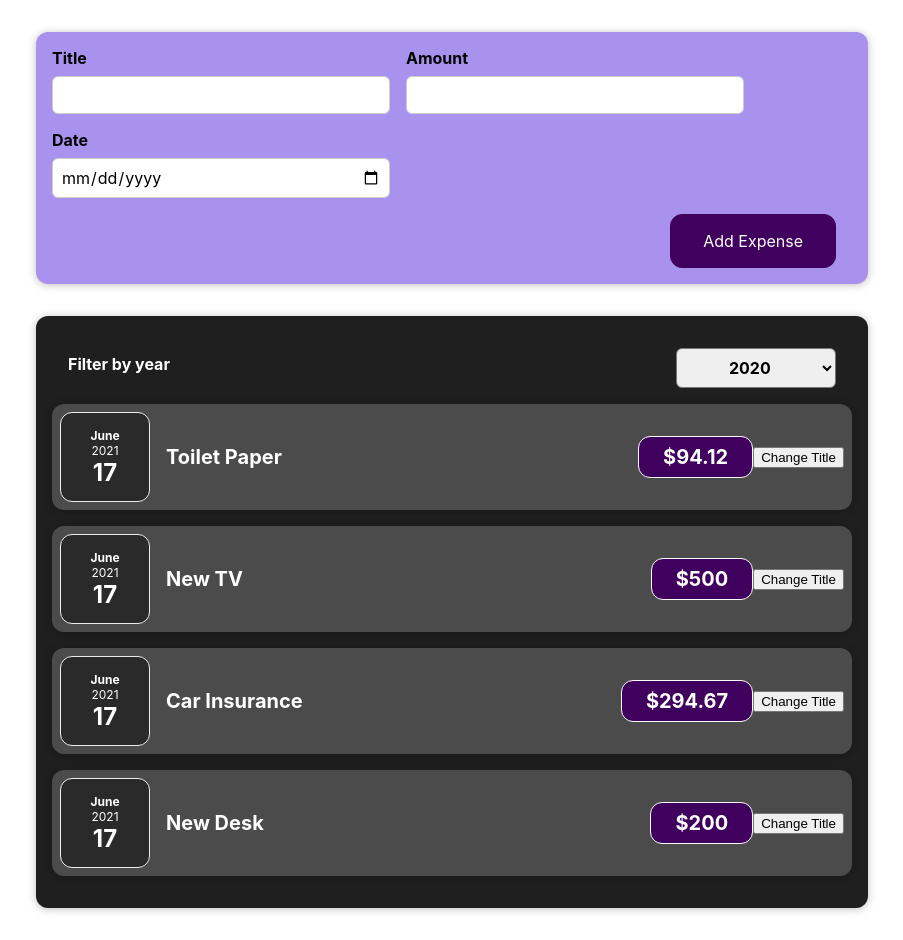
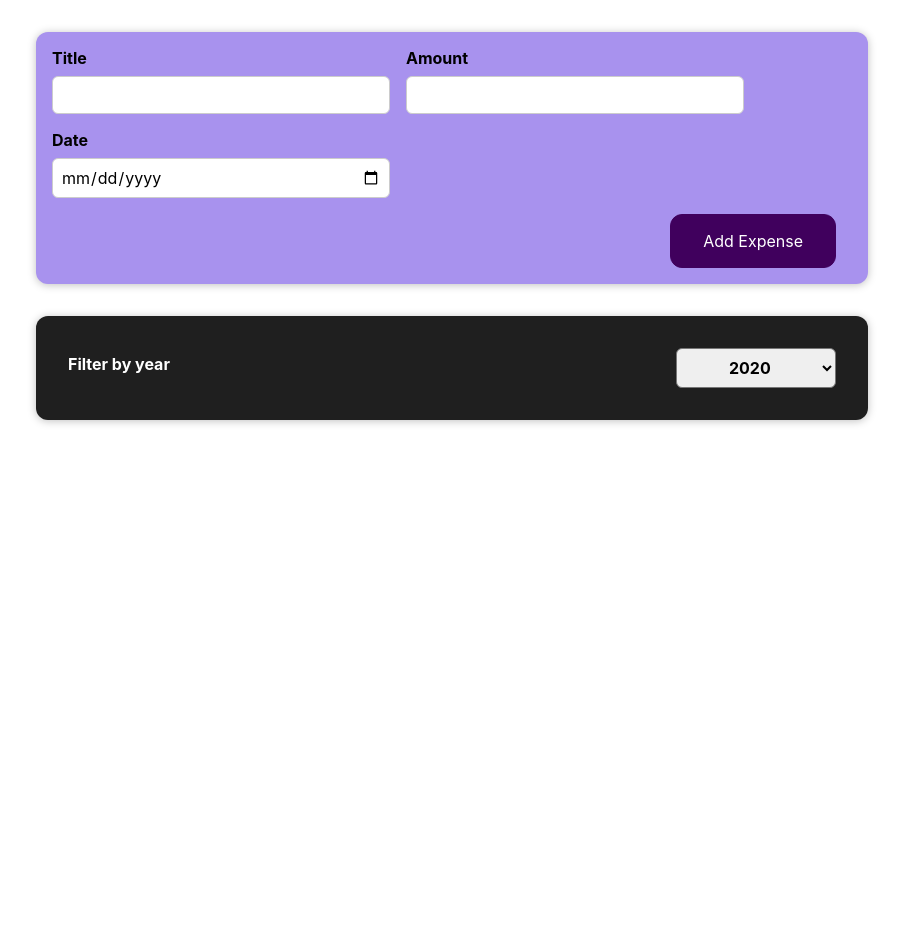
Before and after one commit to sunnyclinches44/React-Complete-Guide2, a React (Create React App) app: page / in a window 1280 px wide. Shown: the whole page, without its empty margins (188-1091 px from the left). After the commit the page ends 800 px from the top, so only its background shows below. Built offline with nearby package versions, Linux system fonts and the light colour scheme.

Commit message:
Dynamic list changes

```diff
--- a/src/App.js
+++ b/src/App.js
@@ -1,9 +1,10 @@
+import { useState } from "react";
+
 import "./App.css";
 import Expenses from "./components/Expenses/Expenses";
 import NewExpense from "./components/NewExpense/NewExpense";
 
-const App = () => {
-  const expenses = [
+const DUMMY_EXPENSES = [
   {
     id: "e1",
     title: "Toilet Paper",
@@ -30,14 +31,16 @@ const App = () => {
   },
 ];
 
+const App = () => {
+  const [expenses, setExpenses] = useState(DUMMY_EXPENSES);
+
   const addExpenseHandler = (expense) => {
-    console.log('In App.js');
-    console.log(expense);
+    setExpenses((prevExpenses) => [expense, ...prevExpenses]);
   };
 
   return (
     <div>
-      <NewExpense onAddExpense={addExpenseHandler}/>
+      <NewExpense onAddExpense={addExpenseHandler} />
       <Expenses items={expenses} />
     </div>
   );
--- a/src/components/Expenses/ExpenseItem.js
+++ b/src/components/Expenses/ExpenseItem.js
@@ -1,25 +1,17 @@
-import { useState }  from 'react';
-
 import ExpenseDate from './ExpenseDate';
 import "./ExpenseItem.css";
 
 import Card from '../UI/Card';
 
 const ExpenseItem = (props) => {
-  const [title, setTitle] = useState(props.title);
-
-  const clickHandler = () => {
-    setTitle('Updated!');
-  };
 
   return (
     <Card className="expense-item">
       <ExpenseDate date ={props.date}/>
       <div className="expense-item_description">
-        <h2>{title}</h2>
+        <h2>{props.title}</h2>
         <div className="expense-item_price">${props.amount}</div>
       </div>
-      <button onClick={clickHandler}>Change Title</button>
     </Card>
   );
 }
--- a/src/components/Expenses/Expenses.js
+++ b/src/components/Expenses/Expenses.js
@@ -1,4 +1,4 @@
-import { useState } from 'react';
+import { useState } from "react";
 
 import "./Expenses.css";
 import ExpenseItem from "./ExpenseItem";
@@ -7,37 +7,31 @@ import Card from "../UI/Card";
 import ExpenseFilter from "./ExpenseFilter";
 
 const Expenses = (props) => {
-
-  const [filteredYear, setFilteredYear] = useState('2020');
+  const [filteredYear, setFilteredYear] = useState("2020");
 
   const yearChangeHandler = (selectedYear) => {
     setFilteredYear(selectedYear);
   };
 
+  const filteredExpenses = props.items.filter(expense => {
+    return expense.date.getFullYear().toString() === filteredYear;
+  });
+
   return (
     <div>
       <Card className="expenses">
-      <ExpenseFilter selected={filteredYear} onChangeYearFilter={yearChangeHandler}/>
-        <ExpenseItem
-          title={props.items[0].title}
-          amount={props.items[0].amount}
-          date={props.items[0].date}
-        ></ExpenseItem>
-        <ExpenseItem
-          title={props.items[1].title}
-          amount={props.items[1].amount}
-          date={props.items[1].date}
-        ></ExpenseItem>
-        <ExpenseItem
-          title={props.items[2].title}
-          amount={props.items[2].amount}
-          date={props.items[2].date}
-        ></ExpenseItem>
-        <ExpenseItem
-          title={props.items[3].title}
-          amount={props.items[3].amount}
-          date={props.items[3].date}
-        ></ExpenseItem>
+        <ExpenseFilter
+          selected={filteredYear}
+          onChangeYearFilter={yearChangeHandler}
+        />
+        {filteredExpenses.map((expense) => (
+          <ExpenseItem
+            key={expense.id}
+            title={expense.title}
+            amount={expense.amount}
+            date={expense.date}
+          />
+        ))}
       </Card>
     </div>
   );
```
Lines whose indentation alone changed are shown as unchanged.
